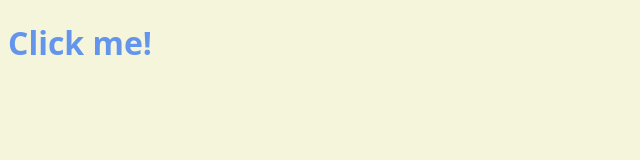
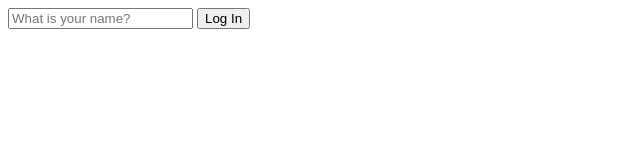
Before and after one commit to LEEJW1953/JS-Chrome-app.github.io, a plain HTML site: page index.html in a window 1280 px wide. Shown: the whole page, without its empty margins (0-640 px from the left). Drawn offline with Linux system fonts and the light colour scheme.

Commit message:
바닐라 JS로 크롬 앱 만들기 7일차

```diff
--- a/app.js
+++ b/app.js
@@ -1,22 +1,41 @@
-const h1 = document.querySelector("div.hello:first-child h1");
+const loginForm = document.querySelector("#login-form");
+const loginInput = document.querySelector("#login-form input");
+const greeting = document.querySelector("#greeting");
 
-function handleTitleClick() {
-  // const clickedClass = "clicked";
-  // if (h1.classList.contains(clickedClass)) {
-  //   h1.classList.remove(clickedClass);
-  // } else {
-  //   h1.classList.add(clickedClass);
-  // } 위의 과정을 아래의 코드(toggle)로 수행할 수 있다
-  h1.classList.toggle("clicked");
+const HIDDEN_CLASSNAME = "hidden";
+const USERNAME_KEY = "username";
+// const link = document.querySelector("a");
 
-  // const currentColor = h1.style.color;
-  // let newColor;
-  // if (currentColor === "blue") {
-  //   newColor = "tomato";
-  // } else {
-  //   newColor = "blue";
-  // }
-  // h1.style.color = newColor;
+function onLoginSubmit(event) {
+  // form을 submit하면 기본적으로 브라우저는 새로고침을 한다.
+  // EventListener가 기본으로 주는 event object를 argument 로 받고 event.preventDefault()를 실행하면 submit 받았을 때 브라우저의 기본동작을 막을 수 있다.
+  event.preventDefault();
+  loginForm.classList.add(HIDDEN_CLASSNAME);
+  const username = loginInput.value;
+  localStorage.setItem(USERNAME_KEY, username);
+  paintGreetings();
 }
 
-h1.addEventListener("click", handleTitleClick);
+// function onLinkClick(event) {
+//   event.preventDefault();
+//   console.log(event);
+// }
+// JS에서는 EventListener의 function에 기본적으로 첫번째 argument로 event에 대한 정보를 준다.
+// link.addEventListener("click", onLinkClick);
+
+function paintGreetings() {
+  const username = localStorage.getItem(USERNAME_KEY);
+  greeting.innerText = `Hello ${username}`;
+  greeting.classList.remove(HIDDEN_CLASSNAME);
+}
+
+const savedUsername = localStorage.getItem(USERNAME_KEY);
+
+if (savedUsername === null) {
+  // show the form
+  loginForm.classList.remove(HIDDEN_CLASSNAME);
+  loginForm.addEventListener("submit", onLoginSubmit);
+} else {
+  // show rhe greetings
+  paintGreetings();
+}
--- a/index.html
+++ b/index.html
@@ -5,13 +5,20 @@
     <meta http-equiv="X-UA-Compatible" content="IE=edge" />
     <meta name="viewport" content="width=device-width, initial-scale=1.0" />
     <link rel="stylesheet" href="style.css" />
-    <title>Momentum</title>
+    <title>Momentum App</title>
   </head>
 
   <body>
-    <div class="hello">
-      <h1 class="sexy-font">Click me!</h1>
-    </div>
+    <form id="login-form" class="hidden">
+      <input
+        required
+        maxlength="15"
+        type="text"
+        placeholder="What is your name?" />
+      <button>Log In</button>
+    </form>
+    <!-- <a href="https://nomadcoders.co">Go to courses</a> -->
+    <h1 id="greeting" class="hidden"></h1>
     <script src="app.js"></script>
   </body>
 </html>
--- a/style.css
+++ b/style.css
@@ -1,17 +1,3 @@
-body {
-  background-color: beige;
+.hidden {
+  display: none;
 }
-
-h1 {
-  color: cornflowerblue;
-  transition: color 0.5s ease-in-out;
-}
-
-.clicked {
-  color: tomato;
-}
-
-.sexy-font {
-  font-family: system-ui, -apple-system, BlinkMacSystemFont, "Segoe UI", Roboto,
-    Oxygen, Ubuntu, Cantarell, "Open Sans", "Helvetica Neue", sans-serif;
-}
```
